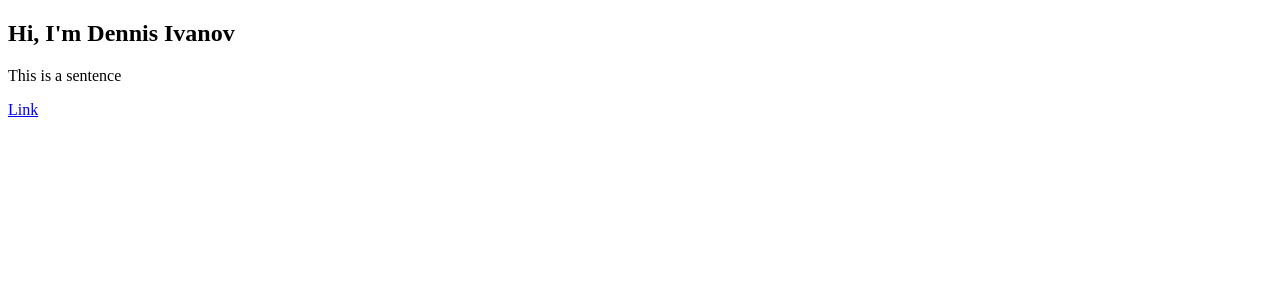
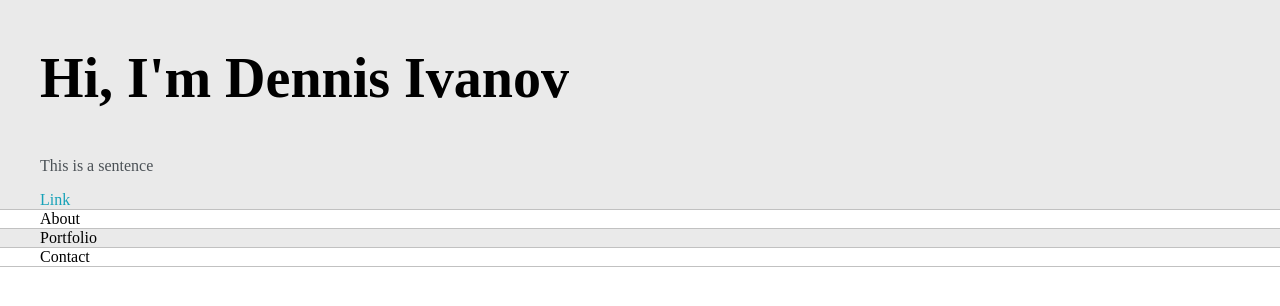
Before and after one commit to Annie-Huang/portfolio-website2, a website: page index.html in a window 1280 px wide. Drawn offline with Linux system fonts and the light colour scheme.

Commit message:
Create the initial reset and basic styling into default.css. Added different sections in index.html

```diff
--- a/Note.txt
+++ b/Note.txt
@@ -3,6 +3,7 @@
 
 https://github.com/divanov11/portfolio-website
 https://github.com/Annie-Huang/portfolio-website2
+
 ========================================================================================
 
 C:\react\portfolio-website2>npm init -y
--- a/default.css
+++ b/default.css
@@ -0,0 +1,61 @@
+:root {
+  --mainColor: #eaeaea;
+  --secondaryColor: #fff;
+
+  --borderColor: #c1c1c1;
+
+  --mainText: black;
+  --secondaryText: #4b5156;
+}
+
+html, body {
+  padding: 0;
+  margin: 0;
+}
+
+h1, h2, h3, h4, h5, h6, strong {
+  color: var(--mainText);
+}
+
+p, li, span, label, input, textarea {
+  color: var(--secondaryText);
+}
+
+a {
+  text-decoration: none;
+  color: #17a2b8;
+}
+
+ul {
+  list-style: none;
+}
+
+h1 { font-size: 56px;}
+h2 { font-size: 36px;}
+h3 { font-size: 28px;}
+h4 { font-size: 24px;}
+h5 { font-size: 20px;}
+h6 { font-size: 16px;}
+
+.s1 {
+  background-color: var(--mainColor);
+  border-bottom: 1px solid var(--borderColor);
+  overflow: auto;
+}
+
+.s2 {
+  background-color: var(--secondaryColor);
+  border-bottom: 1px solid var(--borderColor);
+  overflow: auto;
+}
+
+.main-container {
+  width: 1200px;
+  margin: 0 auto;
+}
+
+@media screen and (max-width: 1200px){
+  .main-container {
+    width: 95%;
+  }
+}
--- a/index.html
+++ b/index.html
@@ -9,12 +9,30 @@
   <title>Dennis Ivanov</title>
 </head>
 <body>
-  <section>
-    <div>
+  <section class="s1">
+    <div class="main-container">
       <h1>Hi, I'm Dennis Ivanov</h1>
       <p>This is a sentence</p>
       <a href="#">Link</a>
     </div>
   </section>
+
+  <section class="s2">
+    <div class="main-container">
+      About
+    </div>
+  </section>
+
+  <section class="s1">
+    <div class="main-container">
+      Portfolio
+    </div>
+  </section>
+
+  <section class="s2">
+    <div class="main-container">
+      Contact
+    </div>
+  </section>
 </body>
 </html>
```
